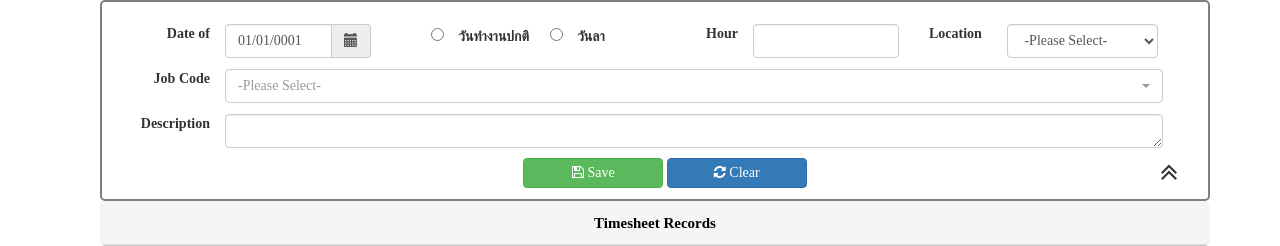
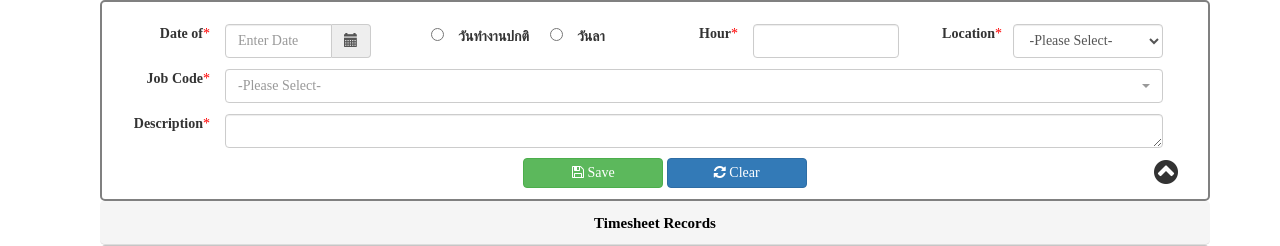
Before and after one commit to zwarisara/Timesheet.Web, an ASP.NET MVC app: template Timesheet.Web/Views/Timesheet/Index.cshtml in a window 1280 px wide. Shown: the part 55-301 px from the top of the page. Run offline with ASP.NET Core 8 and stand-ins for ASP.NET MVC 5, Linux system fonts and the light colour scheme; the template is opened without the code that fills it, so the values that code supplies are empty; the project's own start-up code is not run, and a stand-in starts its controllers and pages; some libraries are stand-ins or nearby versions; some web fonts are replaced.

Commit message:
ปรับหน้า Timesheet

```diff
--- a/Timesheet.Web/Views/Timesheet/Index.cshtml
+++ b/Timesheet.Web/Views/Timesheet/Index.cshtml
@@ -36,7 +36,7 @@
             <div class="panel-body" id="panelBody" style="border: 2px solid gray; padding: 0px 0px 0px 20px; ">
                 <div class="row col-md-12" style="margin-top: 2%;">
                     <div class="col-md-1 text-right" style="padding: 0px;">
-                        <label for="name" class="control-label">Date of</label>
+                        <label for="name" class="control-label">Date of<span style="color: red;">*</span></label>
                     </div>
                     <div class="col-md-2">
                         <div class="input-group">
@@ -57,7 +57,7 @@
                     </div>
                     <div class="divDayInActive">
                         <div class="col-md-1" style="width: fit-content;">
-                            <label for="name" class="control-label">ประเภท</label>
+                            <label for="name" class="control-label">ประเภท<span style="color: red;">*</span></label>
                         </div>
                         <div class="col-md-2" style="padding-left: 1%;">
                             @Html.DropDownListFor(model => model.LEAVE, new List<SelectListItem>
@@ -70,13 +70,13 @@
                     </div>
                     <div class="divDayActive">
                         <div class="col-md-1 text-right" style="padding: 0px;">
-                            <label for="name" class="control-label">Hour</label>
+                            <label for="name" class="control-label">Hour<span style="color: red;">*</span></label>
                         </div>
                         <div class="col-md-2">
                             @Html.TextBoxFor(i => i.WORK_HOUR, new { @class = "form-control", @type = "number", @step = "0.5", @min = "0.5", @max = "8" })
                         </div>
-                        <div class="col-md-1" style="width: fit-content;">
-                            <label for="name" class="control-label">Location</label>
+                        <div class="col-md-1 text-right" style="padding: 0px;">
+                            <label for="name" class="control-label">Location<span style="color: red;">*</span></label>
                         </div>
                         <div class="col-md-2" style="padding-left: 1%;">
                             @Html.DropDownListFor(model => model.WORK_LOCATION, new List<SelectListItem>
@@ -90,7 +90,7 @@
                 <div class="divDayActive">
                     <div class="row col-md-12" style="margin-top: 1%;">
                         <div class="col-md-1 text-right" style="padding: 0px;">
-                            <label for="name" class="control-label">Job Code</label>
+                            <label for="name" class="control-label">Job Code<span style="color: red;">*</span></label>
                         </div>
                         <div class="col-md-11">
                             @Html.DropDownListFor(m => m.JOB_CODE, Model.JOB_CODE_LIST.Select(i => new SelectListItem()
@@ -124,12 +124,12 @@
                             <label for="name" class="control-label">Ticket ID</label>
                         </div>
                         <div class="col-md-4">
-                            @Html.TextBoxFor(i => i.TICKET_NO, new { @class = "form-control", @maxlength = "12" })
+                            @Html.TextBoxFor(i => i.TICKET_NO, new { @class = "form-control", @type = "number", @pattern = @"/^-?\d+\.?\d*$/" , @onkeypress = "if(this.value.length==12) return false;"})
                         </div>
                     </div>
                     <div class="row col-md-12" style="margin-top: 1%;">
                         <div class="col-md-1 text-right" style="padding: 0px;">
-                            <label for="name" class="control-label">Description</label>
+                            <label for="name" class="control-label">Description<span style="color: red;">*</span></label>
                         </div>
                         <div class="col-md-11">
                             @Html.TextAreaFor(i => i.DESCRIPTION, new { @class = "form-control", @rows = "1" })
@@ -143,17 +143,15 @@
                         <button type="button" id="btnClear" class="btn btn-primary" style="padding: 4px 5px; width: 140px;"><i class="fa fa-refresh"></i>&nbsp;Clear</button>
                     </div>
                     <div class="col-md-3"></div>
-                    <div class="col-md-1" id="divSizeShort">
-                        <i class="fa fa-2x fa-angle-double-up" aria-hidden="true" style=" display: flex !important; justify-content: flex-end !important;"></i>
+                    <div class="col-md-1" id="divSizeShort" style="display: flex !important; justify-content: flex-end !important;">
+                        <i class="fa fa-2x fa-chevron-circle-up" aria-hidden="true" data-toggle="tooltip" data-placement="right" title="ย่อ"></i>
                     </div>
                 </div>
             </div>
         </div>
         <div class="panel-default" id="divListShow" style="margin-top:20%; z-index: 2;">
-            <div id="divSizeExplain"><i class="fa fa-2x fa-angle-double-down" aria-hidden="true" style=" display: flex !important; justify-content: flex-end !important; padding: 0px 0px 25px 0px;"></i></div>
+            <div id="divSizeExplain" style="display: flex !important; justify-content: flex-end !important; padding: 0px 0px 25px 0px;"><i class="fa fa-2x fa-chevron-circle-down" aria-hidden="true" data-toggle="tooltip" data-placement="right" title="ขยาย"></i></div>
             <div class="panel-heading" style="color: white; padding: 5px 5px 5px; text-align: right; margin-top: -2%; border-radius: 5px; z-index: 1;">
-                @*background-color: gray !important;*@
-                @*<i class="fa fa-list-ul"></i>&nbsp;LIST*@
                 <div class="row">
                     <div class="col-md-2 text-left">
                         <button type="button" id="btnPre" class="form-control" style="padding: 4px 5px; color: black; border: none; width: 90px; display:none;"><i class="fa fa-angle-double-left"></i>&nbsp;Previous</button>
@@ -216,6 +214,8 @@
         var sub_jobcode_exist = false;
         $(document).ready(function () {
 
+            $('[data-toggle="tooltip"]').tooltip();
+
             $('#divSizeExplain').hide();
             $('.divDayInActive').hide();
 
@@ -247,7 +247,7 @@
 
             $('#ShowDate').html('Timesheet Records'); //GetDate()
 
-            $('#DATE_OF').datetimepicker({ format: "DD/MM/YYYY", useCurrent: false });/*, minDate: firstDay, maxDate: lastDay*/
+            $('#DATE_OF').datetimepicker({ format: "DD/MM/YYYY", useCurrent: false, minDate: (new Date(date.getFullYear(), 11, 0)) }); /*, minDate: firstDay, maxDate: lastDay*/
 
             var Table = $('#tableMyTimesheet').DataTable({
                 data: [],
```
